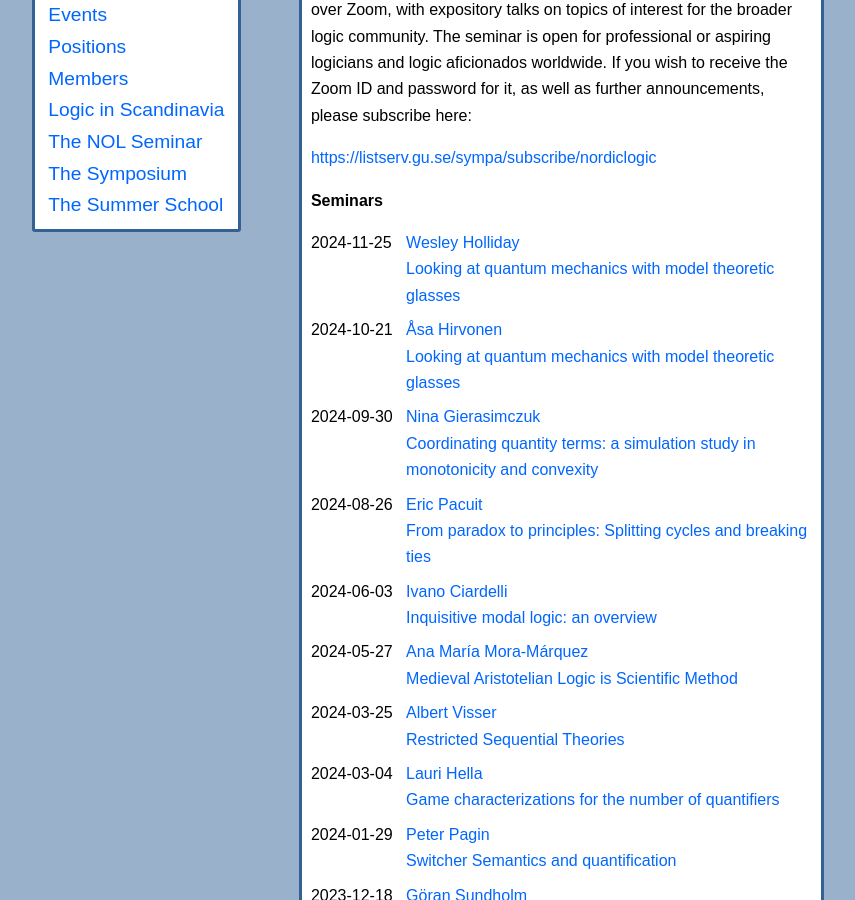
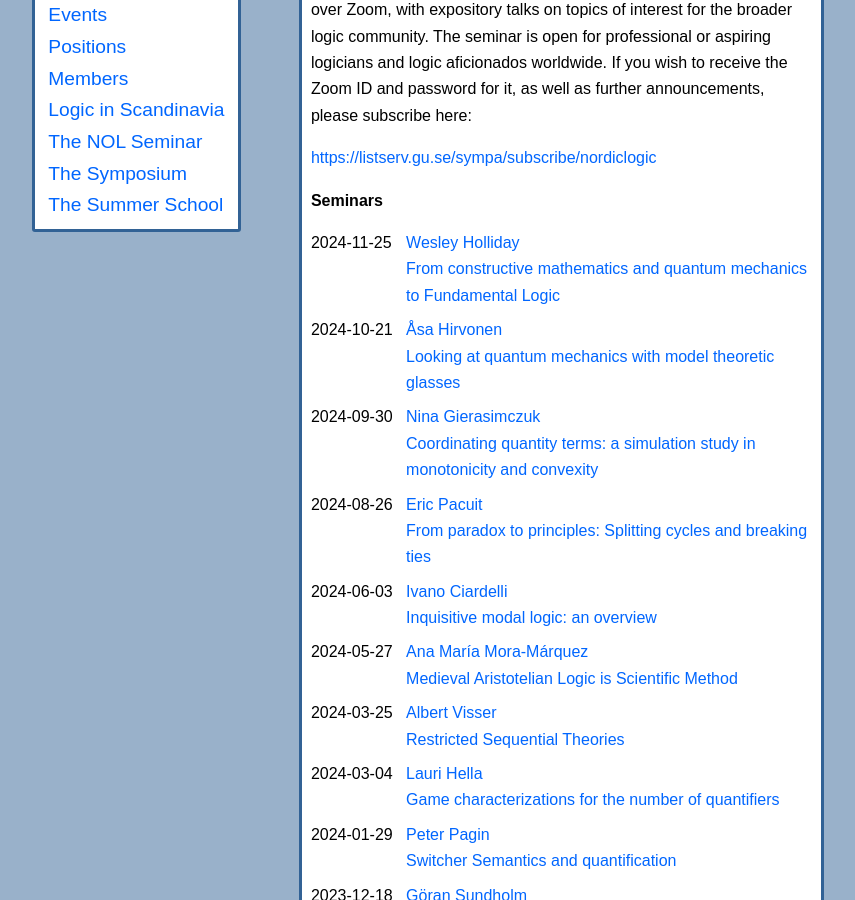
Before and after one commit to scandinavianlogic/scandinavianlogic.github.io, a Jekyll site: the page built from the-NOL-seminar.md, in a window 1280 px wide and 900 px high, scrolled down 387 px. Shown: the whole window, without its empty margins (212-1067 px from the left). Built offline with Jekyll 4.4.1, drawn with Linux system fonts in a browser that asks for light colours.

Commit message:
fix typo

```diff
--- a/_posts/2024-11-11-NOL-Seminar-Wesley-Holliday.md
+++ b/_posts/2024-11-11-NOL-Seminar-Wesley-Holliday.md
@@ -4,7 +4,7 @@ title: "NOL Seminar with Wesley Holliday"
 start_date: "2024-11-25"
 end_date: "2024-11-25"
 speaker: "Wesley Holliday"
-talk_title: "Looking at quantum mechanics with model theoretic glasses"
+talk_title: "From constructive mathematics and quantum mechanics to Fundamental Logic"
 category: ["events", "nol-seminar"]
 ---
 
```
